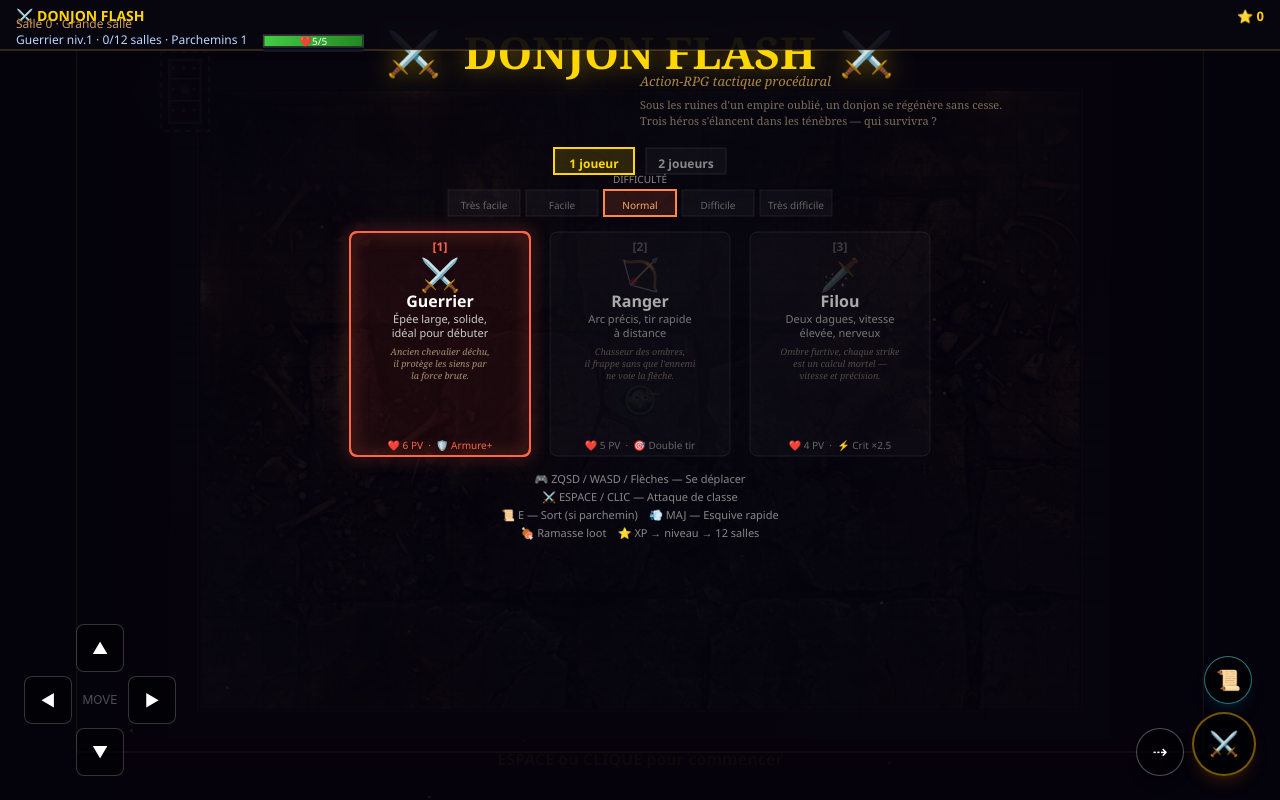
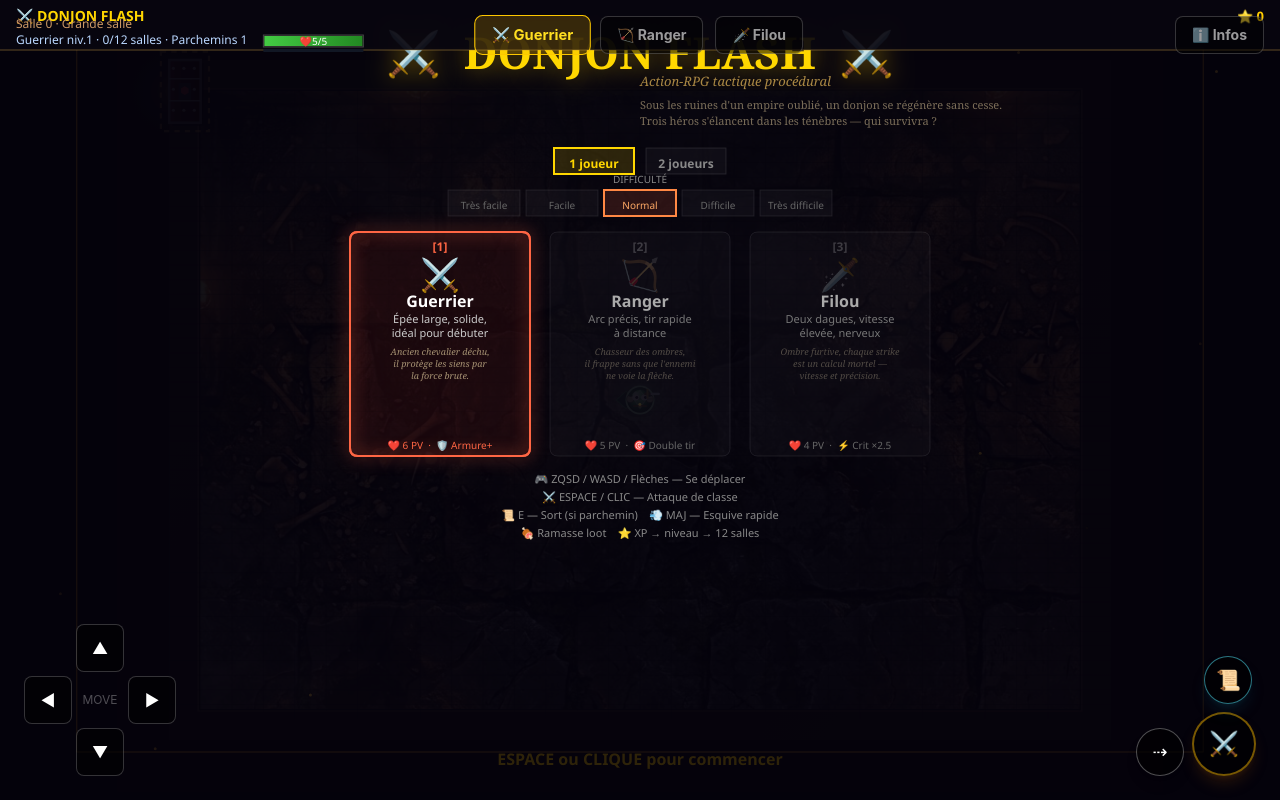
Before and after one commit to Hylst/donjonflash2, a React (Vite) app: page / in a window 1280 px wide. Built offline with nearby package versions, Linux system fonts and the light colour scheme.

Commit message:
feat: modale Infos + correctif reactivite de la phase de jeu
Le selecteur de classe et la navigation onboarding ne s'affichaient
jamais en production (variable phase figee des le premier rendu).
Ajoute au passage le bouton Infos (stack, graphismes, musique,
interactions, archi, algos).

```diff
--- a/src/App.tsx
+++ b/src/App.tsx
@@ -1,4 +1,4 @@
-import { useEffect, useRef, useCallback } from "react";
+import { useEffect, useRef, useCallback, useState } from "react";
 import {
   GameState,
   createInitialState,
@@ -332,7 +332,19 @@ export default function App() {
     };
   }, []);
 
-  const phase = stateRef.current?.phase;
+  const [phase, setPhase] = useState<GameState["phase"] | undefined>(undefined);
+  const [showInfo, setShowInfo] = useState(false);
+
+  // Les boutons superposes ci-dessous dependent de la phase de jeu, mais la boucle de rendu
+  // (via requestAnimationFrame) ne declenche jamais de re-render React : elle dessine
+  // directement sur le canvas. Sans ce sondage, `phase` resterait fige a sa valeur du tout
+  // premier rendu (avant meme l'init de stateRef), et ces boutons ne s'afficheraient jamais.
+  useEffect(() => {
+    const id = setInterval(() => {
+      setPhase((prev) => (stateRef.current && stateRef.current.phase !== prev ? stateRef.current.phase : prev));
+    }, 150);
+    return () => clearInterval(id);
+  }, []);
 
   return (
     <div
@@ -382,6 +394,36 @@ export default function App() {
             </button>
           )}
         </>
+      )}
+
+      {/* ── Bouton Infos (ecran titre uniquement) ── */}
+      {phase === "title" && (
+        <button
+          className="absolute top-4 right-4 z-20 px-4 py-2 rounded-lg border border-white/20 bg-black/50 text-white/60 text-sm font-bold active:bg-white/10 transition-all select-none"
+          onClick={() => setShowInfo(true)}
+          onTouchStart={(e) => { e.preventDefault(); setShowInfo(true); }}
+        >
+          ℹ️ Infos
+        </button>
+      )}
+
+      {showInfo && (
+        <div className="absolute inset-0 z-30 flex items-center justify-center bg-black/75 backdrop-blur-sm p-4" onClick={() => setShowInfo(false)}>
+          <div className="w-full max-w-lg max-h-[85vh] overflow-y-auto rounded-2xl border border-yellow-500/30 bg-[#0a0806] shadow-2xl" onClick={(e) => e.stopPropagation()}>
+            <div className="p-6 space-y-3.5 text-sm leading-relaxed text-white/80">
+              <h3 className="text-xl font-black text-yellow-400">Comment ce jeu a été fait</h3>
+              <p><strong className="text-white">Stack :</strong> React 19, TypeScript 5.9, Tailwind CSS 4, Vite 7, compilé en un seul fichier HTML. Les contrôles sont des boutons HTML superposés au Canvas, mais tout le reste (décor, personnages, combat) est dessiné en Canvas.</p>
+              <p><strong className="text-white">Graphismes :</strong> rendu Canvas 2D avec de vraies textures chargées en image pour le sol et les murs (pas uniquement des formes vectorielles), plus des effets de particules dessinés à la volée.</p>
+              <p><strong className="text-white">Musique &amp; sons :</strong> hybride — le morceau d'ambiance principal est un fichier audio chargé, tandis que les effets sonores et la nappe de tension sont synthétisés en direct avec l'API Web Audio.</p>
+              <p><strong className="text-white">Interactions :</strong> boutons tactiles superposés pour l'attaque, le sort et le déplacement, clavier en alternative sur ordinateur.</p>
+              <p><strong className="text-white">Architecture :</strong> logique de jeu pure (<code>engine.ts</code>) séparée du rendu (<code>renderer.ts</code>), l'état du jeu vit dans une référence mise à jour à chaque frame plutôt que dans le state React.</p>
+              <p><strong className="text-white">Algorithmes notables :</strong> génération procédurale des salles et des vagues d'ennemis, plusieurs classes de héros avec des attaques et sorts propres, montée en difficulté progressive au fil des salles.</p>
+            </div>
+            <div className="border-t border-white/10 p-4 text-center">
+              <button onClick={() => setShowInfo(false)} className="px-6 py-2.5 rounded-xl font-black text-black bg-yellow-400 hover:brightness-110 active:scale-95 transition-all">Fermer</button>
+            </div>
+          </div>
+        </div>
       )}
 
       {/* ── Class selection touch buttons (title/onboarding) ── */}
```
Also changed, not shown: 2 other files (tests, documents, lock files or other folders).
